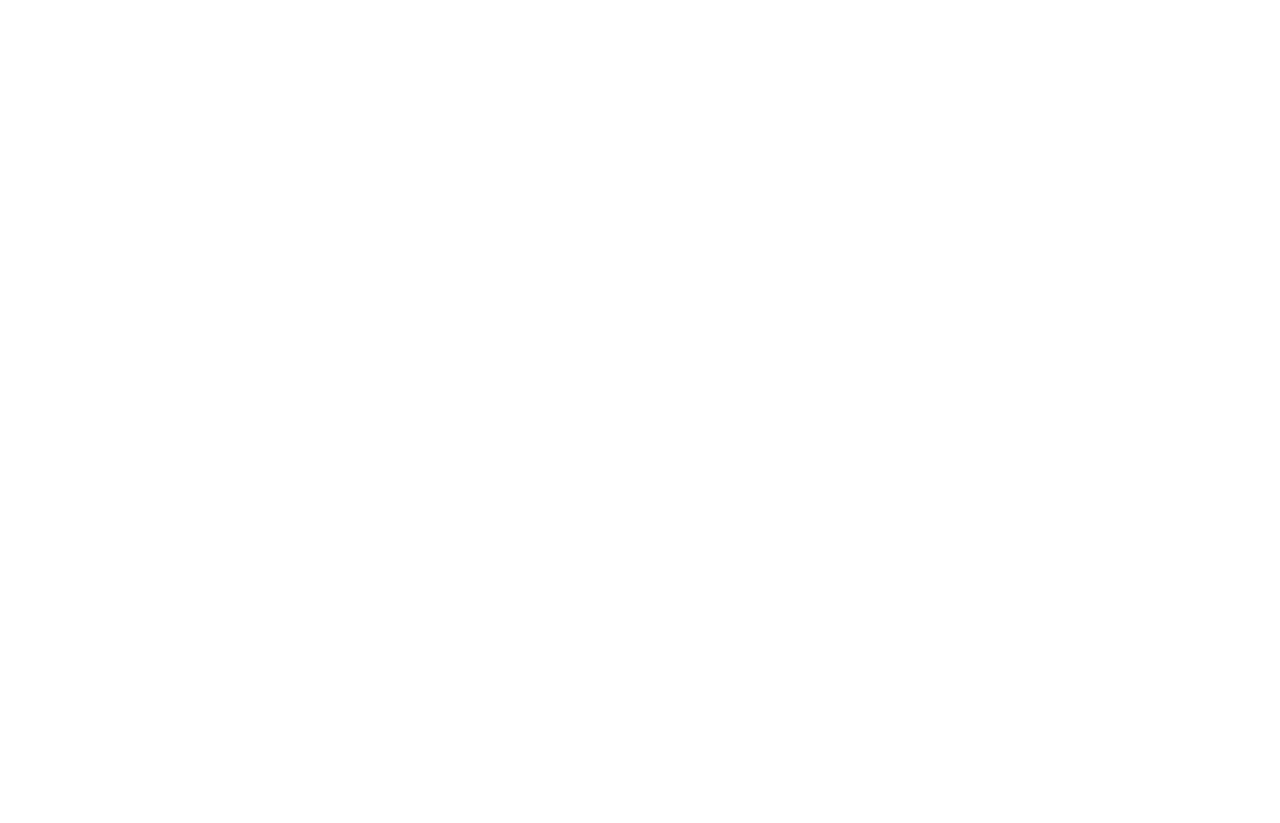
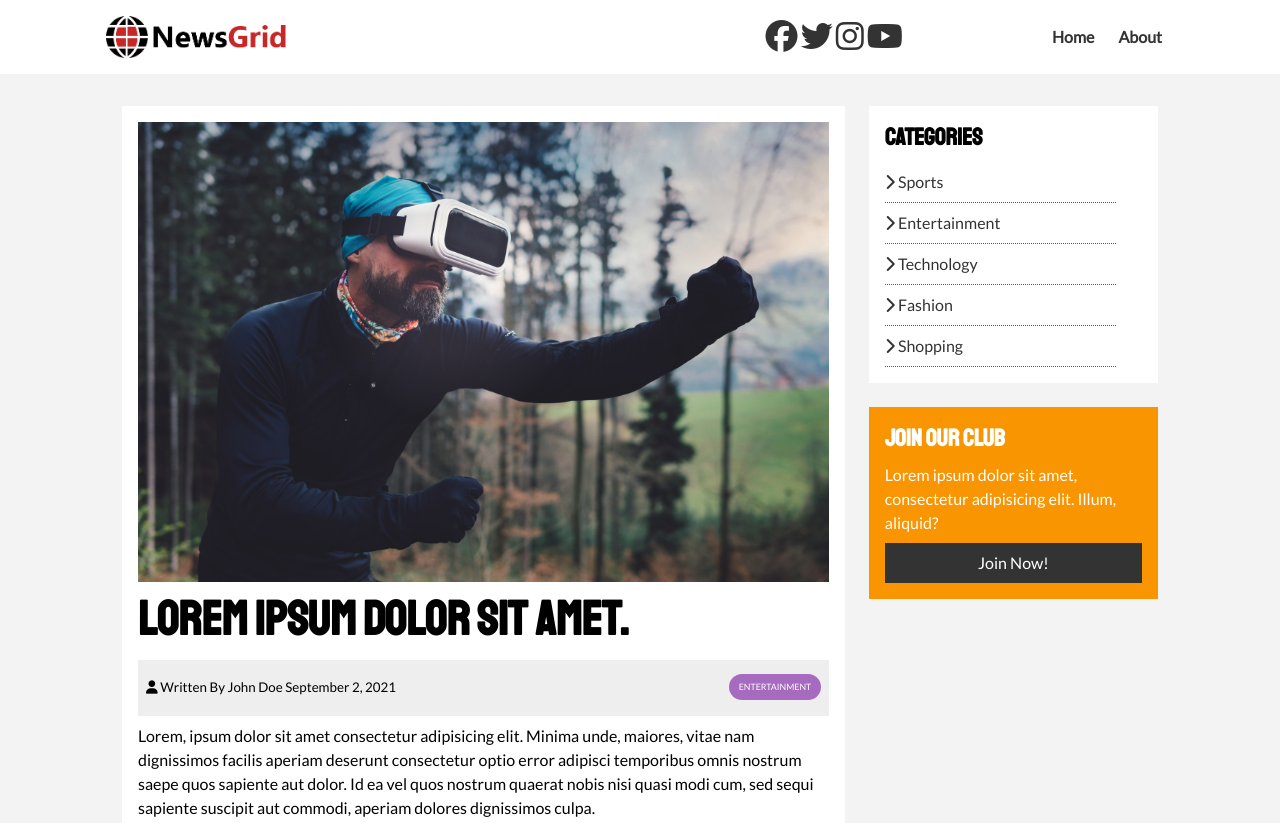
Before and after one commit to NickyLind/NewsGrid, a plain HTML site: page article.html in a window 1280 px wide. Shown: the top 823 px of the page. Before the commit the page ends 800 px from the top, so only its background shows below. Drawn offline with Linux system fonts and the light colour scheme.

Commit message:
Article Page

```diff
--- a/article.html
+++ b/article.html
@@ -0,0 +1,107 @@
+<!DOCTYPE html>
+<html lang="en">
+<head>
+  <meta charset="UTF-8">
+  <meta http-equiv="X-UA-Compatible" content="IE=edge">
+  <meta name="viewport" content="width=device-width, initial-scale=1.0">
+  <script src="https://kit.fontawesome.com/c9b45f714a.js" crossorigin="anonymous"></script>
+  <link rel="preconnect" href="https://fonts.googleapis.com">
+  <link rel="preconnect" href="https://fonts.gstatic.com" crossorigin>
+  <link href="https://fonts.googleapis.com/css2?family=Lato&family=Staatliches&display=swap" rel="stylesheet">
+  <link rel="stylesheet" href="./css/style.css">
+  <link rel="stylesheet" media="screen and (max-width: 768)" href="./css/moble.css">
+  <link rel="shortcut icon" type="image/x-icon" href="favicon.ico">
+  <title>NewsGrid | Latest News</title>
+</head>
+
+<body>
+  <!-- Navbar -->
+  <nav id="main-nav">
+    <div class="container">
+      <img src="img/logo.png" alt="NewsGrid Logo" class="logo">
+      <div class="social">
+        <a href="http://facebook.com"><i class="fab fa-facebook fa-2x" target="_blank"></i></a>
+        <a href="http://twitter.com"><i class="fab fa-twitter fa-2x" target="_blank"></i></a>
+        <a href="http://instagram.com"><i class="fab fa-instagram fa-2x" target="_blank"></i></a>
+        <a href="http://youtube.com"><i class="fab fa-youtube fa-2x" target="_blank"></i></a>
+      </div>
+      <ul>
+        <li><a href="index.html">Home</a></li>
+        <li><a href="about.html">About</a></li>
+      </ul>
+    </div>
+  </nav>
+
+  <section id="article">
+    <div class="container">
+      <div class="page-container">
+        <article class="card">
+          <img src="img/articles/ent1.jpg" alt="Entertainment Article">
+          <h1 class="l-heading">Lorem ipsum dolor sit amet.</h1>
+          <div class="meta">
+            <small>
+              <i class="fas fa-user"></i> Written By John Doe September 2, 2021
+            </small>
+            <div class="category category-ent">Entertainment</div>
+          </div>
+          <p>Lorem, ipsum dolor sit amet consectetur adipisicing elit. Minima unde, maiores, vitae nam dignissimos facilis aperiam deserunt consectetur optio error adipisci temporibus omnis nostrum saepe quos sapiente aut dolor. Id ea vel quos nostrum quaerat nobis nisi quasi modi cum, sed sequi sapiente suscipit aut commodi, aperiam dolores dignissimos culpa.</p>
+          <p>Lorem ipsum dolor sit amet, consectetur adipisicing elit. Neque quam facere itaque modi commodi asperiores, hic quidem minus aliquid reiciendis eveniet placeat ad, ipsam maxime atque ducimus quos assumenda vitae ut quo. Inventore itaque eaque voluptate commodi hic tenetur, deserunt alias facere reprehenderit quidem temporibus unde repellat aspernatur soluta impedit? Nam inventore pariatur alias nisi accusamus, aliquam nihil sunt perspiciatis quisquam iusto corrupti quod expedita placeat maxime? Dignissimos adipisci quasi, qui nihil necessitatibus odio id facere tenetur veniam, placeat alias cupiditate quidem aperiam sed eos vel reprehenderit sequi accusantium repellat. Minima veniam facilis nihil impedit at obcaecati, doloribus laudantium expedita commodi repellendus nesciunt itaque error deserunt blanditiis ad ipsam, explicabo ab inventore provident corporis repellat nobis atque sapiente. Nemo quibusdam autem maxime minus accusantium, laudantium cum neque facere deleniti quidem? Libero laudantium cupiditate nobis corrupti ut quam, fugit odit voluptas, deleniti saepe cumque! Sunt doloremque quas accusamus quam quisquam culpa.</p>
+        </article>
+        <aside id="categories" class="card">
+          <h2>Categories</h2>
+          <ul class="list">
+            <li><a href=""><i class="fas fa-chevron-right"></i> Sports</a></li>
+            <li><a href=""><i class="fas fa-chevron-right"></i> Entertainment</a></li>
+            <li><a href=""><i class="fas fa-chevron-right"></i> Technology</a></li>
+            <li><a href=""><i class="fas fa-chevron-right"></i> Fashion</a></li>
+            <li><a href=""><i class="fas fa-chevron-right"></i> Shopping</a></li>
+          </ul>
+        </aside>
+        <aside class="card bg-secondary">
+          <h2>Join Our Club</h2>
+          <p>Lorem ipsum dolor sit amet, consectetur adipisicing elit. Illum, aliquid?</p>
+          <a href="" class="btn btn-dark btn-block">Join Now!</a>
+        </aside>
+      </div>
+    </div>
+  </section>
+
+  <!-- Footer -->
+  <footer id="main-footer" class="py-2">
+    <div class="container footer-container">
+      <div>
+        <img src="img/logo_light.png" alt="NewsGrid">
+        <p>Lorem ipsum dolor sit amet consectetur adipisicing elit. Vel quae iure libero, repellat alias consectetur ipsam animi dicta delectus sapiente?</p>
+      </div>
+      <div>
+        <h3>Email Newsletter</h3>
+        <p>Lorem ipsum dolor sit amet consectetur adipisicing elit.</p>
+        <form>
+          <input type="email" placeholder="Enter Email...">
+          <input type="submit" value="Subscribe" class="btn btn-primary">
+        </form>
+      </div>
+      <div>
+        <h3>Site Links</h3>
+        <ul class="list">
+          <li><a href="#">Help & Support</a></li>
+          <li><a href="#">Privacy Policy</a></li>
+          <li><a href="#">About Us</a></li>
+          <li><a href="#">Contact</a></li>
+        </ul>
+      </div>
+      <div>
+        <h2>Join Our Club</h2>
+        <p>Lorem ipsum dolor sit amet consectetur adipisicing elit. Maiores, repellat?</p>
+        <a href="#" class="btn btn-secondary">Join Now</a>
+      </div>
+      <div>
+        <p>
+          Copyright &copy; 2021, All Rights Reserved
+        </p>
+      </div>
+    </div>
+  </footer>
+
+</body>
+</html>
--- a/css/style.css
+++ b/css/style.css
@@ -164,6 +164,10 @@ p {
   padding: 3rem;
 }
 
+.l-heading {
+  font-size: 3rem;
+}
+
 .list li {
   padding: 0.5rem 0;
   border-bottom: #555 dotted 1px;
@@ -294,6 +298,19 @@ p {
   grid-column: 2 / span 2;
 }
 
+/*! Article Page */
+#article .meta {
+  display: flex;
+  justify-content: space-between;
+  align-items: center;
+  background: #eee;
+  padding: 0.5rem;
+}
+
+#article .meta .category {
+  margin-top: 0.4rem;
+}
+
 /*! Footer */
 
 #main-footer {
```
